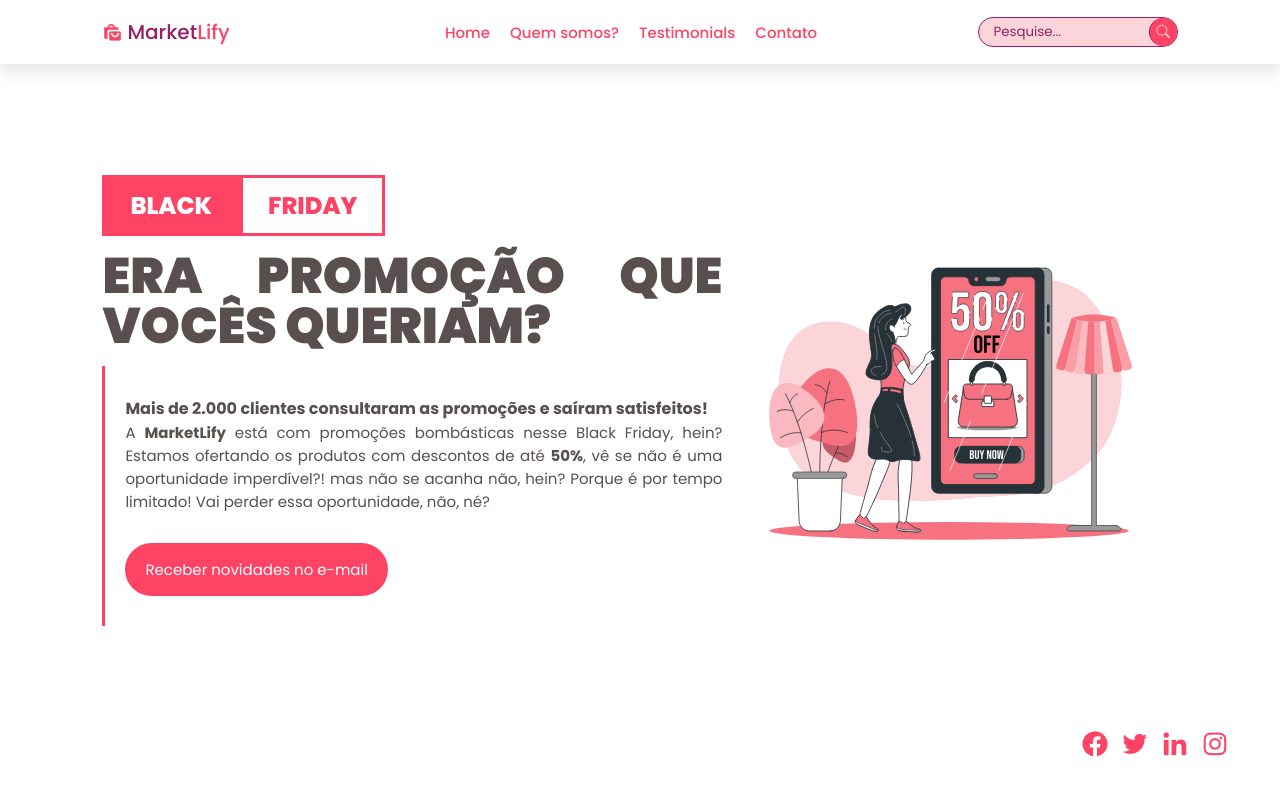
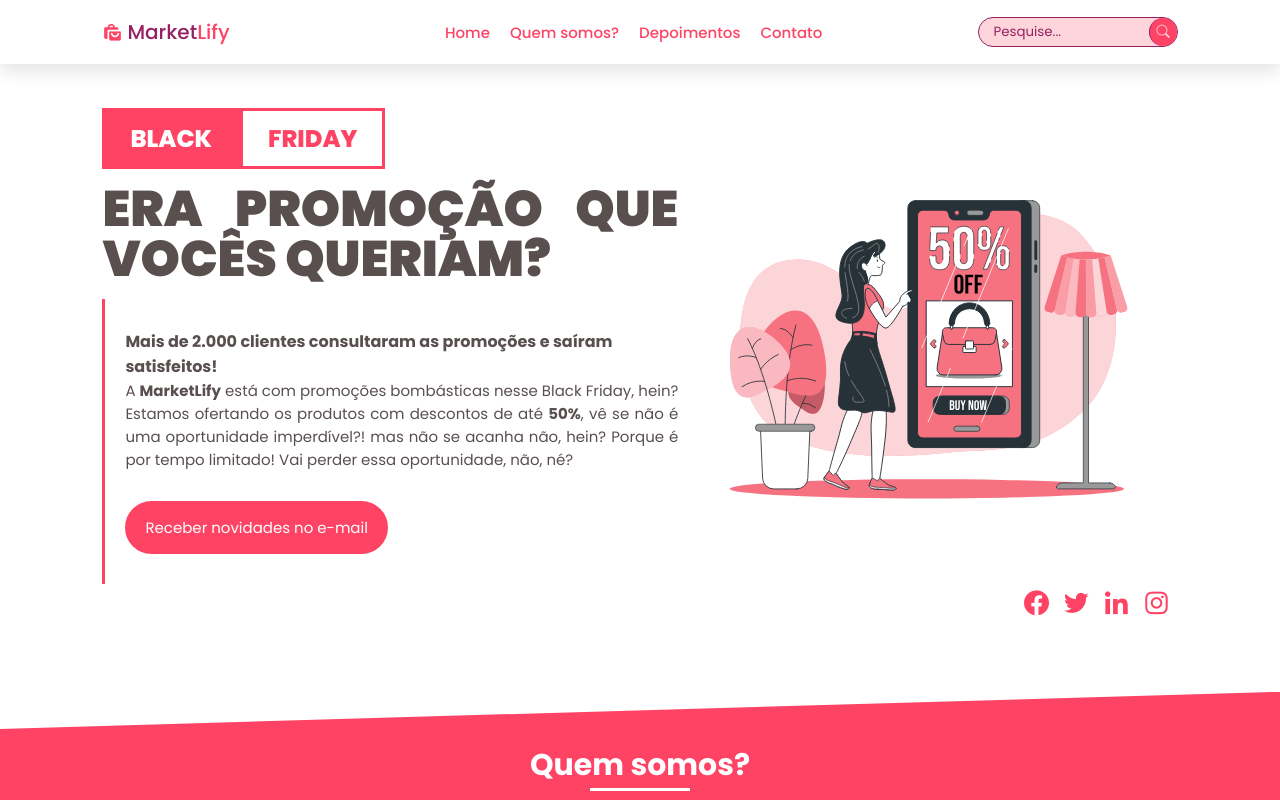
Before and after one commit to rodrigsmor/Landing-Page, a React (Create React App) app: page / in a window 1280 px wide. Built offline with nearby package versions, Linux system fonts and the light colour scheme.

Commit message:
responsive home and header

```diff
--- a/public/index.html
+++ b/public/index.html
@@ -1,5 +1,5 @@
 <!DOCTYPE html>
-<html lang="en">
+<html lang="pt-br">
   <head>
     <meta charset="utf-8" />
     <link rel="icon" href="%PUBLIC_URL%/favicon.ico" />
--- a/src/components/Header/index.js
+++ b/src/components/Header/index.js
@@ -7,10 +7,10 @@ export default function Header() {
 
   return (
     <S.header>
-      <div className={click === false ? 'headerContainer' : 'headerContainer active'}>
+      <div className={click === false ? 'headerContainer' : 'headerContainer active'} role="menu">
         <S.headerFixed>
           <div className="logo_Icon">
-            <i class="bx bxs-shopping-bags"></i>
+            <i className="bx bxs-shopping-bags"></i>
             <h1>Market<span>Lify</span></h1>
           </div>
 
@@ -27,13 +27,13 @@ export default function Header() {
           <ul>
             <a href="#home"><li>Home</li></a>
             <a href="#quem-somos"><li>Quem somos?</li></a>
-            <a href="#testimonials"><li>Testimonials</li></a>
+            <a href="#testimonials"><li>Depoimentos</li></a>
             <a href="#contato"><li>Contato</li></a>
           </ul>
 
           <S.searchBar>
             <S.input type="search" placeholder="Pesquise..."/>
-            <S.button type="search">{<i class="bi bi-search"></i>}</S.button>
+            <S.button type="search">{<i className="bi bi-search"></i>}</S.button>
           </S.searchBar>
         </S.nav>
       </div>
--- a/src/components/Header/styled.js
+++ b/src/components/Header/styled.js
@@ -21,6 +21,12 @@ export const header = styled.header`
     align-items: center;
     justify-content: space-between;
     font-family: Poppins, sans-serif;
+  }
+
+  @media (min-width: 780px) and (max-width: 936px) {
+    .headerContainer {
+      padding: 0 4%;
+    }
   }
 
   @media screen and (max-width: 780px) {
@@ -56,6 +62,7 @@ export const headerFixed = styled.div`
 
   .logo_Icon {
     display: flex;
+    max-width: fit-content;
     align-items: center;
   }
 
@@ -122,7 +129,7 @@ export const headerFixed = styled.div`
 export const nav = styled.nav`
   width: 70%;
   display: flex;
-  min-width: 600px;
+  min-width: 650px;
   align-items: center;
   justify-content: space-between;
 
@@ -143,6 +150,11 @@ export const nav = styled.nav`
 
   a:hover {
     color: #962062;
+  }
+
+  @media (min-width: 780px) and (max-width: 800px) {
+    width: 90%;
+    min-width: 78vw;
   }
 
   @media screen and (max-width: 780px) {
--- a/src/components/Home/index.js
+++ b/src/components/Home/index.js
@@ -11,7 +11,7 @@ export default function Home() {
         const senhaRegex = /^([a-zA-Z][^<>\"!@[\]#$%¨&*()~^:;ç,\-´`=+{}º\|/\\?]{1,})@((\[[0-9]{1,3}\.[0-9]{1,3}\.[0-9]{1,3}\.[0-9]{1,3}\])|(([a-zA-Z\-0-9]+\.)+[a-zA-Z]{2,}))$/;
         let response = senhaRegex.test(String(email).toLowerCase());
 
-        if(response == false) {
+        if(response === false) {
             alert('E-mail inválido! Digite novamente...');
         }
         else {
@@ -40,10 +40,10 @@ export default function Home() {
                             Receber novidades no e-mail
                         </button>
 
-                        <form class={click === false ? 'notAppear' : 'appear'}>
-                            <label for="cadastrar-email">Receber novidades no E-mail</label>
+                        <form className={click === false ? 'notAppear' : 'appear'}>
+                            <label htmlFor="cadastrar-email">Receber novidades no E-mail</label>
                             <div>
-                                <input type="email" autocomplete="none" name="cadatrar-email" placeholder="informe seu e-mail" value={email} onChange={e => {setEmail(e.target.value)}}/>
+                                <input type="email" autoComplete="none" name="cadatrar-email" placeholder="informe seu e-mail" value={email} onChange={e => {setEmail(e.target.value)}}/>
                                 <input type="submit" value="cadastrar" onClick={(e) => {
                                     e.preventDefault();
                                     itsValid();
@@ -52,16 +52,16 @@ export default function Home() {
                         </form>
 
                         <S.socialMedias>
-                            <a href=""><i class='bx bxl-facebook-circle'></i></a>
-                            <a href=""><i class='bx bxl-twitter' ></i></a>
-                            <a href=""><i class='bx bxl-linkedin' ></i></a>
-                            <a href=""><i class='bx bxl-instagram' ></i></a>
+                            <a href=""><i className='bx bxl-facebook-circle'></i></a>
+                            <a href=""><i className='bx bxl-twitter' ></i></a>
+                            <a href=""><i className='bx bxl-linkedin' ></i></a>
+                            <a href=""><i className='bx bxl-instagram' ></i></a>
                         </S.socialMedias>
                     </div>
                </S.content>
 
                <S.boxImage>
-                   <S.image src="/img/discount.svg"/>
+                   <S.image src="/img/discount.svg" alt="imagem ilustrativa de desconto"/>
                </S.boxImage>
             </S.homeContainer>
         </S.Home>
--- a/src/components/Home/styled.js
+++ b/src/components/Home/styled.js
@@ -11,7 +11,7 @@ export const Home = styled.section`
 export const homeContainer = styled.div`
     padding: 8%;
     width: 100%;
-    height: 100vh;
+    height: 100%;
     display: flex;
     align-items: center;
     flex-direction: row;
@@ -25,12 +25,14 @@ export const homeContainer = styled.div`
 `;
 
 export const content = styled.div`
+    width: 45vw;
     display: flex;
+    position: relative;
     flex-direction: column;
 
     .textBox {
+        width: 620px;
         padding: 30px 0 30px 20px;
-        width: 620px;
         border-left: 3px solid #fe4365;
     }
 
@@ -72,6 +74,8 @@ export const content = styled.div`
             background: #FCD4D9;
             border-radius: 30px;
             margin: 10px 0 0;
+            display: flex;
+            justify-content: space-between;
             border: 1px solid #962062;
         }
 
@@ -81,7 +85,7 @@ export const content = styled.div`
             outline: none;
             color: #962062;
             font-size: 13px;
-            width: 15vw;
+            width: 80%;
             font-family: Poppins, sans-serif;
 
             &::-webkit-input-placeholder {
@@ -117,9 +121,24 @@ export const content = styled.div`
         }
     }
 
+    @media (min-width: 780px) and (max-width: 936px) {
+        p {
+            line-height: 18px;
+        }
+
+        .appear {
+            div {
+                width: 80%;
+            }
+        }
+    }
+
     @media screen and (max-width: 780px) {
+        width: 90vw;
+        margin: 20px 0;
+
         .textBox {
-            width: 90vw;
+            width: 100%;
             border-left: none;
             padding: 0;
 
@@ -172,16 +191,16 @@ export const content = styled.div`
 `;
 
 export const headline = styled.div`
+    flex-wrap: wrap;
     display: inline-flex;
-    flex-wrap: wrap;
 
     h2 {
-        width: fit-content;
-        height: fit-content;
         color: #fff;
         font-weight: 800;
         padding: 10px 25px;
+        width: fit-content;
         background: #fe4365;
+        height: fit-content;
         border: 3px solid #fe4365;
     }
 
@@ -200,9 +219,19 @@ export const headline = styled.div`
         text-align: justify;
     }
 
+    @media (min-width: 780px) and (max-width: 936px) {
+        margin: 20px 0 0;
+
+        h3 {
+            width: 500px;
+            font-size: 35px;
+            line-height: 35px;
+        }
+    }
+
     @media screen and (max-width: 780px) {
+        width: 90vw;
         justify-content: center;
-        width: 90vw;
 
         h2 {
             font-size: 15px;
@@ -220,8 +249,8 @@ export const headline = styled.div`
 `;
 
 export const boxImage = styled.div`
+    width: fit-content;
     height: max-content;
-    width: fit-content;
 
     @media screen and (max-width: 780px) {
         margin: -8vh 0 0;
@@ -240,11 +269,10 @@ export const image = styled.img`
 `;
 
 export const socialMedias = styled.div`
+    width: 150px;
+    display: flex;
     position: absolute;
-    display: flex;
-    width: 150px;
-    bottom: 30px;
-    right: 50px;
+    margin: 30px 0 0 70vw;
     justify-content: space-between;
 
     a {
@@ -258,7 +286,7 @@ export const socialMedias = styled.div`
     }
 
     @media screen and (max-width: 780px) {
-        position: static;
+        position: initial;
         width: 10vw;
         margin: 0 auto;
         justify-content: center;
```
